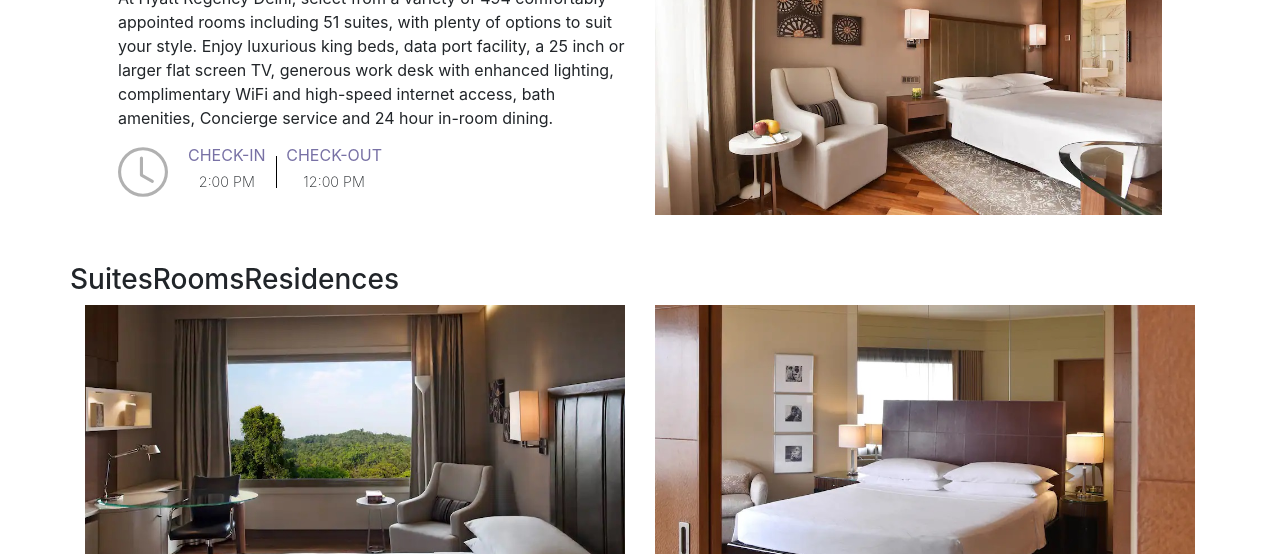
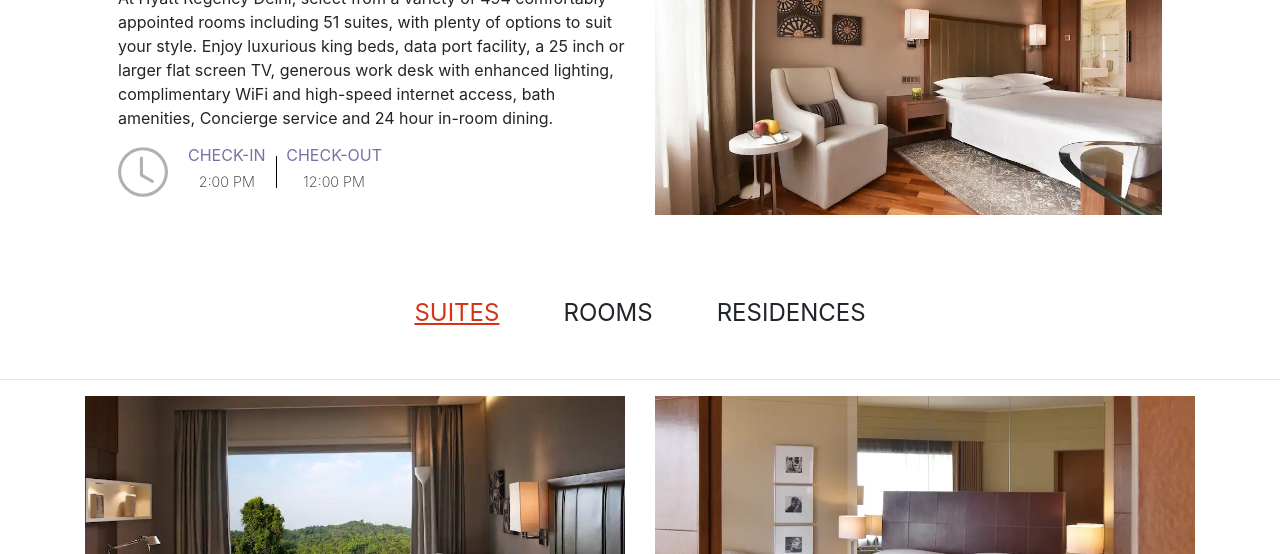
Before and after one commit to Umesh6361/Hyatt, a plain HTML site: page index.html in a window 1280 px wide. Shown: the part 246-800 px from the top of the page. Drawn offline with nearby package versions, Linux system fonts and the light colour scheme.

```diff
--- a/index.html
+++ b/index.html
@@ -91,10 +91,15 @@
     <!-- tab section -->
     <div class="container">
         <div class="row">
-            <h3>Suites</h3>
-            <h3>Rooms</h3>
-            <h3>Residences</h3>
+                <ul class="list-tab">
+                    <li class="active">suites</li>
+                    <li>rooms</li>
+                    <li>residences</li>
+                  </ul>
+            </div>
         </div>
+    <div>
+        <hr>
     </div>
     <!-- end of tab -->
     <!-- content section -->
--- a/style.css
+++ b/style.css
@@ -41,6 +41,22 @@ span.divider{
 h1{
     font-weight:200;
 }
+
+ul.list-tab{
+    list-style: none;
+    text-transform:uppercase;
+    font-size:1.5rem;
+    margin:auto;
+    display:flex;
+    cursor: pointer;
+}
+ul.list-tab li{
+    margin:2rem;
+}
+ul.list-tab li.active{
+    color:var(--base);
+    text-decoration:underline;
+}
 h5{
     text-transform:uppercase;
     font-size:1rem;
@@ -62,4 +78,7 @@ footer{
         background:red;
         display:none;
     }
+    ul.list-tab{
+        font-size:0.8rem;
+    }
   }
```
